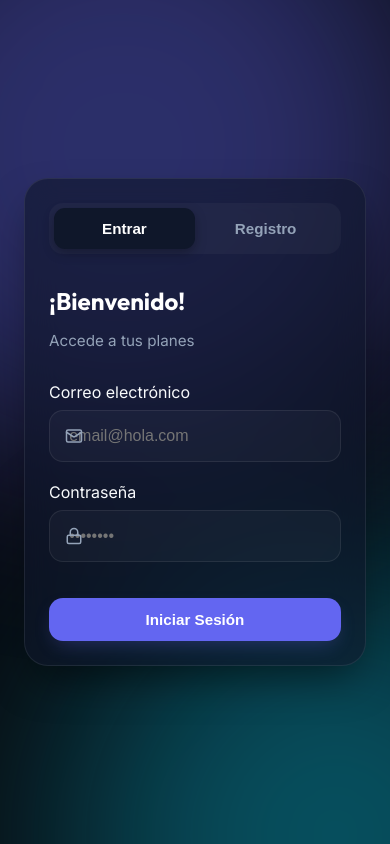
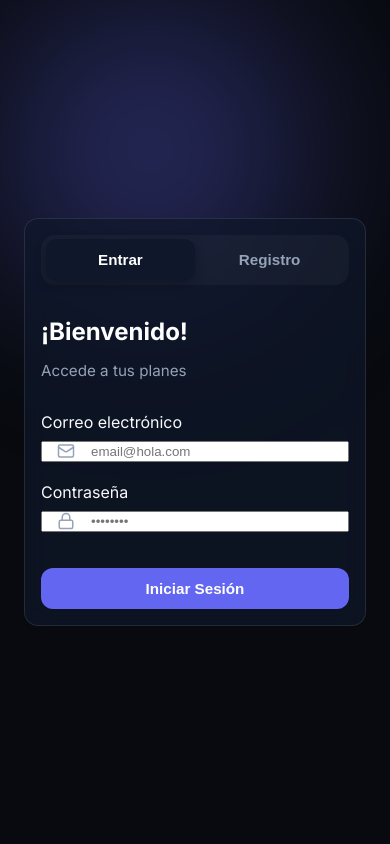
Before and after one commit to melinarivera/TravelMates-App, a React (Vite) app: page /auth in a window 390 px wide. Built offline with nearby package versions, Linux system fonts and the light colour scheme.

Commit message:
refactor: optimize global styles for mobile-first responsiveness and simplified design system

```diff
--- a/src/index.css
+++ b/src/index.css
@@ -1,18 +1,15 @@
-/* ============================================================
-   TRAVELMATES – ULTIMATE PREMIUM DESIGN
-   ============================================================ */
+/* INDEX CSS – MOBILE FIRST & APP FEEL */
 
-@import url('https://fonts.googleapis.com/css2?family=Outfit:wght@300;400;500;600;700;800&family=Inter:wght@300;400;500;600;700&display=swap');
+@import url('https://fonts.googleapis.com/css2?family=Outfit:wght@400;600;800&family=Inter:wght@400;600;700&display=swap');
 
 :root {
   --bg-main:      #080a0f;
-  --bg-card:      rgba(15, 23, 42, 0.6);
+  --bg-card:      rgba(15, 23, 42, 0.7);
   --bg-surface:   #0f172a;
 
   --primary:      #6366f1;
-  --primary-glow: rgba(99, 102, 241, 0.3);
+  --primary-glow: rgba(99, 102, 241, 0.4);
   --accent:       #06b6d4;
-  --accent-glow:  rgba(6, 182, 212, 0.3);
 
   --mint:         #10b981;
   --sun:          #f59e0b;
@@ -21,150 +18,120 @@
   --text-main:    #f8fafc;
   --text-muted:   #94a3b8;
 
-  --glass:        rgba(255, 255, 255, 0.03);
-  --glass-border: rgba(255, 255, 255, 0.08);
-
+  --glass-border: rgba(255, 255, 255, 0.1);
   --radius-md:    16px;
   --radius-lg:    24px;
-  --radius-xl:    32px;
-
-  --trans-mid:    0.3s cubic-bezier(0.4, 0, 0.2, 1);
 }
 
-/* Fondo Global Estilo Landing */
 body {
   margin: 0;
   font-family: 'Inter', sans-serif;
   background-color: var(--bg-main);
   color: var(--text-main);
   min-height: 100vh;
-  position: relative;
   overflow-x: hidden;
-  -webkit-font-smoothing: antialiased;
+  -webkit-tap-highlight-color: transparent;
 }
 
-body::before, body::after {
+/* Fondo Landing Dinámico */
+body::before {
   content: '';
   position: fixed;
-  border-radius: 50%;
-  filter: blur(100px);
+  width: 500px;
+  height: 500px;
+  background: radial-gradient(circle, var(--primary-glow) 0%, transparent 70%);
+  top: -100px;
+  left: -100px;
   z-index: -1;
-  opacity: 0.4;
-  pointer-events: none;
+  filter: blur(60px);
 }
 
-body::before {
-  width: 600px;
-  height: 600px;
-  background: var(--primary);
-  top: -200px;
-  left: -200px;
-  animation: blobFloat 20s infinite alternate;
-}
-
-body::after {
-  width: 500px;
-  height: 500px;
-  background: var(--accent);
-  bottom: -150px;
-  right: -150px;
-  animation: blobFloat 15s infinite alternate-reverse;
-}
-
-@keyframes blobFloat {
-  from { transform: translate(0, 0) scale(1); }
-  to { transform: translate(50px, 100px) scale(1.1); }
-}
-
-/* ============================================================
-   ELEMENTOS DE INTERFAZ (UI)
-   ============================================================ */
 .container {
   max-width: 1200px;
   margin: 0 auto;
-  padding: 0 1.25rem;
+  padding: 0 1.5rem;
+  box-sizing: border-box;
 }
 
-h1, h2, h3 { font-family: 'Outfit', sans-serif; }
+@media (max-width: 768px) {
+  .container {
+    padding: 0 1rem; /* Menos margen lateral para aprovechar pantalla */
+  }
+}
 
-/* Botones Premium */
+/* BOTONES APP-READY */
 .btn {
   display: inline-flex;
   align-items: center;
   justify-content: center;
-  gap: 0.75rem;
-  padding: 0.8rem 1.5rem;
-  border-radius: 14px;
-  font-weight: 600;
-  font-size: 0.95rem;
-  transition: all var(--trans-mid);
+  gap: 0.5rem;
+  padding: 0.75rem 1.25rem;
+  border-radius: 12px;
+  font-weight: 700;
   cursor: pointer;
   border: none;
-  text-decoration: none;
+  transition: 0.2s;
+  font-size: 0.95rem;
 }
 
-.btn-primary {
-  background: var(--primary);
-  color: white;
-  box-shadow: 0 8px 20px -6px var(--primary-glow);
-}
-.btn-primary:hover {
-  transform: translateY(-2px);
-  box-shadow: 0 12px 25px -4px var(--primary-glow);
-  filter: brightness(1.1);
+.btn-primary { background: var(--primary); color: white; }
+.btn-primary:active { transform: scale(0.96); }
+
+.btn-icon { padding: 0.75rem; border-radius: 50%; }
+
+/* UTILITIES */
+.hide-mobile { display: flex; }
+.show-mobile-only { display: none; }
+
+@media (max-width: 768px) {
+  .hide-mobile { display: none !important; }
+  .show-mobile-only { display: flex !important; }
+
+  /* Ajuste para el Bottom Nav */
+  .module-page, .hub-page, .dashboard-page {
+    padding-bottom: 90px !important; /* Espacio para que el Bottom Nav no tape el contenido */
+  }
 }
 
-.btn-secondary {
-  background: rgba(255,255,255,0.05);
-  color: white;
+/* Glass Cards Mobile Optimized */
+.glass-card {
+  background: var(--bg-card);
+  backdrop-filter: blur(12px);
+  -webkit-backdrop-filter: blur(12px);
   border: 1px solid var(--glass-border);
-}
-.btn-secondary:hover { background: rgba(255,255,255,0.1); }
-
-.btn-ghost {
-  background: transparent;
-  color: var(--text-muted);
-}
-.btn-ghost:hover { color: white; background: rgba(255,255,255,0.05); }
-
-/* Inputs Cristalinos */
-.form-input {
-  background: rgba(255, 255, 255, 0.03);
-  border: 1px solid var(--glass-border);
-  border-radius: 14px;
-  padding: 1rem 1.2rem;
-  color: white;
-  width: 100%;
-  transition: all 0.2s;
-  font-size: 1rem;
-}
-.form-input:focus {
-  outline: none;
-  border-color: var(--primary);
-  background: rgba(255, 255, 255, 0.05);
-  box-shadow: 0 0 0 4px var(--primary-glow);
+  border-radius: var(--radius-md);
+  padding: 1.25rem;
 }
 
-/* Tarjetas */
-.glass-card {
-  background: var(--bg-card);
-  backdrop-filter: blur(16px);
-  -webkit-backdrop-filter: blur(16px);
-  border: 1px solid var(--glass-border);
-  border-radius: var(--radius-lg);
-  padding: 1.5rem;
-  box-shadow: 0 20px 40px -10px rgba(0,0,0,0.5);
+@media (max-width: 768px) {
+  .glass-card {
+    border-radius: 14px;
+    padding: 1rem;
+  }
 }
 
-/* Scrollbar Personalizada */
-::-webkit-scrollbar { width: 8px; }
-::-webkit-scrollbar-track { background: transparent; }
-::-webkit-scrollbar-thumb { background: rgba(255,255,255,0.1); border-radius: 10px; }
-::-webkit-scrollbar-thumb:hover { background: rgba(255,255,255,0.2); }
+.text-gradient {
+  background: linear-gradient(135deg, #fff 0%, #94a3b8 100%);
+  -webkit-background-clip: text;
+  -webkit-text-fill-color: transparent;
+}
 
-/* Responsividad General */
-@media (max-width: 768px) {
-  .container { padding: 0 1rem; }
-  h1 { font-size: 2rem !important; }
-  .btn { width: 100%; }
+/* Spinner */
+.spinner {
+  width: 20px;
+  height: 20px;
+  border: 3px solid rgba(255,255,255,0.2);
+  border-top-color: white;
+  border-radius: 50%;
+  animation: spin 1s linear infinite;
 }
+@keyframes spin { to { transform: rotate(360deg); } }
+
+.badge {
+  padding: 0.25rem 0.6rem;
+  border-radius: 6px;
+  font-size: 0.7rem;
+  font-weight: 800;
+  text-transform: uppercase;
+  border: 1px solid transparent;
+}
```
